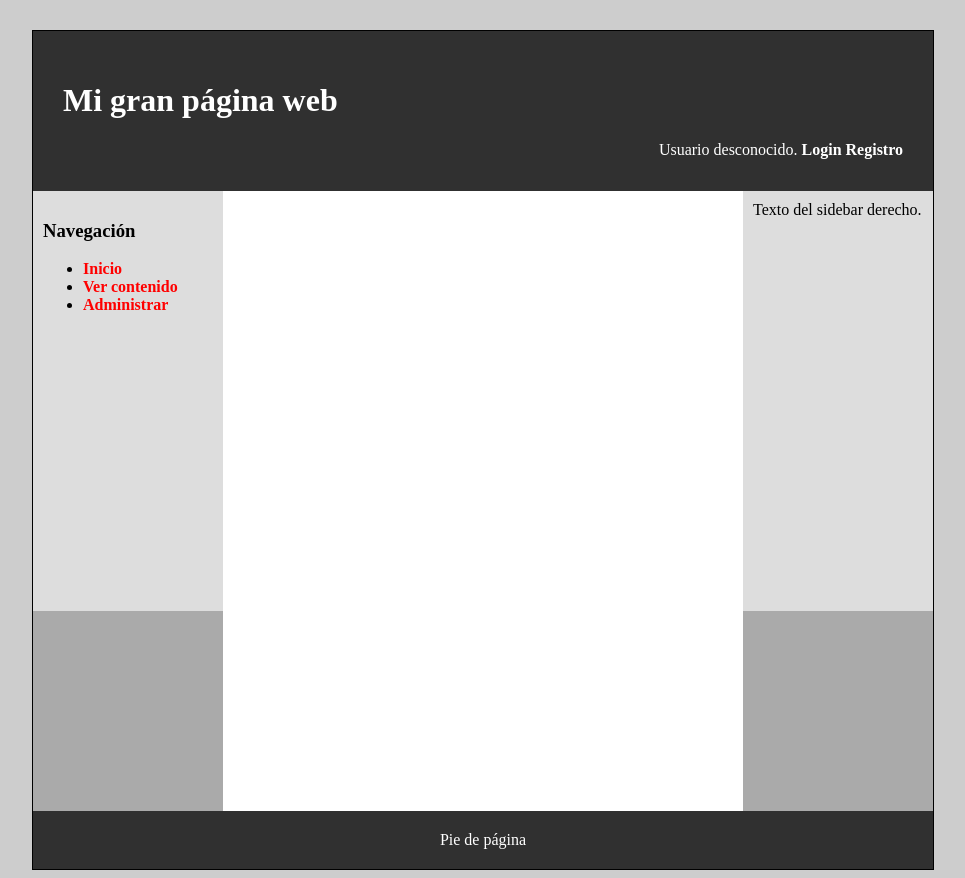
After one commit to LuisEgui/EasyRent, a PHP site: template src/includes/vistas/plantillas/plantilla.php in a window 1280 px wide. The commit adds this page. Shown: the whole page, without its empty margins (157-1122 px from the left). Run offline with PHP 8.4, Linux system fonts and the light colour scheme; the template is opened without the code that fills it, so the values that code supplies are empty.

Commit message:
created .css, plantilla y formulario

```diff
--- /dev/null
+++ b/src/estilo.css
@@ -0,0 +1,191 @@
+body {
+	background-color: #CDCDCD;
+}
+
+div#contenedor {
+	width: 900px;
+	margin: auto;
+	border: 1px solid black;
+	background-color: #aaaaaa;
+	margin-top: 30px;
+}
+
+header {
+	padding: 30px;
+	height: 100px;
+	background-color: #303030;
+	color: white;
+}
+
+header a, header a:visited {
+	color: white;
+	font-weight: bold;
+	text-decoration: none;
+}
+
+header a:hover {
+	color: red;
+	font-weight: bold;
+	text-decoration: underline;
+}
+
+
+nav {
+	padding: 10px;
+	float: left;
+	width: 170px;
+	height: 400px;
+	background-color: #dddddd;
+}
+
+nav a, nav a:visited {
+	color: red;
+	font-weight: bold;
+	text-decoration: none;
+}
+
+nav a:hover {
+	color: red;
+	text-decoration: underline;
+}
+
+
+aside {
+	padding: 10px;
+	float: right;
+	width: 170px;
+	height: 400px;
+	background-color: #dddddd;
+}
+
+main {
+	padding: 10px;
+	float: left;
+	min-height: 600px;
+	width: 500px;
+	background-color: white;
+}
+
+footer {
+	clear: both;
+	padding: 20px;
+	background-color: #303030;
+	color: white;
+	text-align: center;
+}
+
+div.saludo {
+	width: 100%;
+	text-align: right;
+}
+
+fieldset {
+	border: 1px solid black;
+	margin: auto;
+}
+
+fieldset div {
+	justify-content: center;
+	margin: 5px auto;
+}
+
+legend {
+	color: #fff;
+	background: #303030;
+	border: 1px solid black;
+	padding: 2px 6px;
+}
+
+label {
+	margin-right: 0.5em;
+	display: block;
+}
+
+input {
+	display: block;
+}
+
+.form-field-error {
+	display: block;
+}
+
+.mensajes {
+	position: fixed;
+	width: 100%;
+  }
+
+.mensaje {
+	border: 2px solid black;
+	border-radius: 5px;
+	width: 30%;
+	margin: 0.2em auto;
+	background-color: #b0f5f1;
+}
+
+.mensajes input {
+	display: none;
+}
+
+.mensaje .cabecera {
+	font-size: 2em;
+	line-height: 0.7em;
+	text-align: right;
+	padding: 0 0.1em;
+}
+
+.mensaje .contenido {
+	padding: 0.2em 1em;
+	text-align: center;
+}
+
+.mensajes input:checked + .mensaje {
+	display: none;
+}
+
+form.inline {
+	display: inline;
+}
+
+form button.enlace, form button.enlace:visited {
+	color: white;
+	font-weight: bold;
+	text-decoration: none;
+	background-color: inherit;
+	border: none;
+}
+
+form button.enlace:hover {
+	color: red;
+	font-weight: bold;
+	text-decoration: underline;
+}
+
+button, a.boton {
+	border: 1px solid black;
+	font-size: 0.9em;
+	font-family: Arial;
+	font-weight: 400;
+}
+
+a.boton {
+	color: inherit;
+	text-decoration: none;
+	background-color: rgb(239, 239, 239);
+	padding: 1px 6px;
+	margin: 1px 5px;
+}
+
+button, a.boton {
+	border: 1px solid black;
+	font-size: 0.9em;
+	font-family: Arial;
+	font-weight: 400;
+}
+
+.inline {
+	display: inline;
+}
+
+a.deshabilitado {
+	color: rgba(16, 16, 16, 0.3);
+}
--- /dev/null
+++ b/src/includes/vistas/comun/cabecera.php
@@ -0,0 +1,14 @@
+<?php
+function mostrarSaludo() {
+	if (isset($_SESSION['login']) && ($_SESSION['login']===true)) {
+		return "Bienvenido, {$_SESSION['nombre']} <a href='logout.php'>(salir)</a>";
+
+	} else {
+		return "Usuario desconocido. <a href='login.php'>Login</a> <a href='registro.php'>Registro</a>";
+	}
+}
+?>
+<header>
+	<h1>Mi gran página web</h1>
+	<div class="saludo"><?= mostrarSaludo(); ?></div>
+</header>
--- /dev/null
+++ b/src/includes/vistas/comun/pie.php
@@ -0,0 +1,3 @@
+<footer>
+	Pie de página
+</footer>
--- /dev/null
+++ b/src/includes/vistas/comun/sidebarDer.php
@@ -0,0 +1,3 @@
+<aside id="sidebarDer">
+	Texto del sidebar derecho.
+</aside>
--- /dev/null
+++ b/src/includes/vistas/comun/sidebarIzq.php
@@ -0,0 +1,8 @@
+<nav id="sidebarIzq">
+	<h3>Navegación</h3>
+	<ul>
+		<li><a href="index.php">Inicio</a></li>
+		<li><a href="contenido.php">Ver contenido</a></li>
+		<li><a href="admin.php">Administrar</a></li>
+	</ul>
+</nav>
--- /dev/null
+++ b/src/includes/vistas/plantillas/plantilla.php
@@ -0,0 +1,25 @@
+<!DOCTYPE html>
+<html>
+<head>
+	<meta charset="UTF-8">
+	<title><?= $tituloPagina ?></title>
+	<link rel="stylesheet" type="text/css" href="estilo.css" />
+</head>
+<body>
+<div id="contenedor">
+<?php
+require('includes/vistas/comun/cabecera.php');
+require('includes/vistas/comun/sidebarIzq.php');
+?>
+	<main>
+		<article>
+        <?= $contenidoPrincipal ?>
+		</article>
+	</main>
+<?php
+require('includes/vistas/comun/sidebarDer.php');
+require('includes/vistas/comun/pie.php');
+?>
+</div>
+</body>
+</html>
```
Also changed, not shown: src/Vehiculo.php (+15 -4 lines), src/formularioVehiculo.php (+10 -4 lines).
